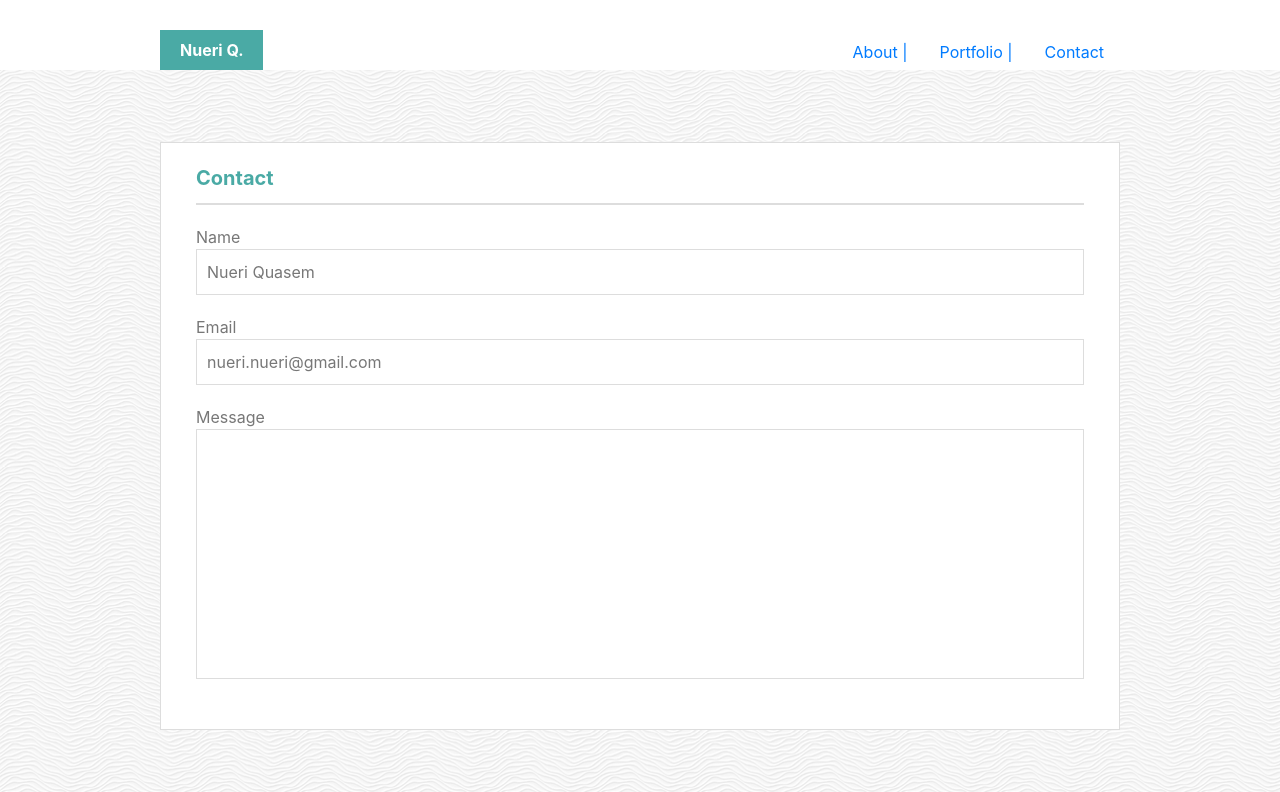
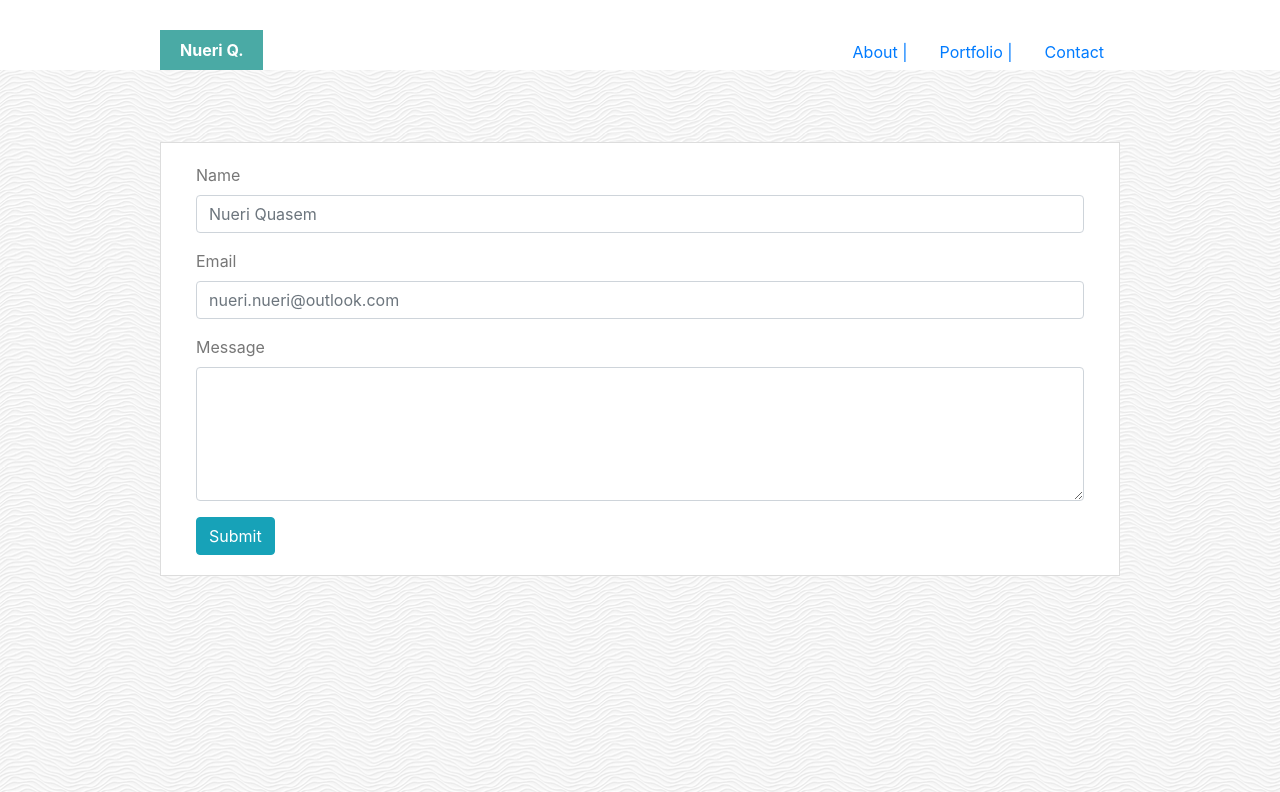
Before and after one commit to nueri9/Bootstrap-Portfolio, a plain HTML site: page contact.html in a window 1280 px wide. Shown: the top 792 px of the page. Drawn offline with nearby package versions, Linux system fonts and the light colour scheme.

Commit message:
replaced grid with form element for contact page and fixed the navbar for device resolution consistency

```diff
--- a/assets/css/style.css
+++ b/assets/css/style.css
@@ -99,22 +99,6 @@
     }
     /*contact*/
 
-    #row2,
-    #row4,
-    #row6 {
-        margin: 0 20px 0 20px;
-        padding-top: 20px;
+    .form_margins {
+        margin: 20px;
     }
-
-    #row3,
-    #row5,
-    #row7 {
-        margin: 0 20px 0 20px;
-        border: 1px solid #dddddd;
-        padding: 10px 0 10px 10px;
-    }
-
-    #row7 {
-        height: 250px;
-        margin-bottom: 50px;
-    }
--- a/contact.html
+++ b/contact.html
@@ -11,6 +11,7 @@
 
 <!--nav bar using a .navbar wrapping for color scheme-->
 <nav class="navbar navbar-light" style="background-color:white">
+    <div class="container">
         <div class="nav_container">
             <span class="name">Nueri Q.</span>
 
@@ -25,7 +26,10 @@
                     <a class="nav-link" href="contact.html">Contact</a>
                 </li>
 
+
+
             </ul>
+        </div>
     </div>
 
 </nav>
@@ -34,35 +38,27 @@
 
 <body>
     <div class="main_container">
-
         <div class="container" id="content">
-            <div class="row" id="row1">
-                <!--col-lg- is used because this yields a max container width of 960px-->
-                <div class="col-lg-12" id="title_style">Contact</div>
+            <form class="form_margins">
+                <div class="form-group">
+                    <label>Name</label>
+                    <input type="text" class="form-control" placeholder="Nueri Quasem">
                 </div>
-            <div class="row" id="row2">
-                <div class="col-lg-">Name</div>
-            </div>
-            <div class="row" id="row3">
-                <div class="col-lg-">Nueri Quasem</div>
+                <!--Email-->
+                <div class="form-group">
+                    <label for="exampleInputEmail1">Email</label>
+                    <input type="email" class="form-control" id="exampleInputEmail1" placeholder="nueri.nueri@outlook.com">
                 </div>
 
-            <div class="row" id="row4">
-                <div class="col-lg-">Email</div>
+                <div class="form-group">
+                    <label for="exampleFormControlTextarea1">Message</label>
+                    <textarea class="form-control" id="exampleFormControlTextarea1" rows="5"></textarea>
                 </div>
-            <div class="row" id="row5">
-                <div class="col-lg-">nueri.nueri@gmail.com</div>
+                <button type="submit" class="btn btn-info">Submit</button>
+            </form>
         </div>
 
-            <div class="row" id="row6">
-                <div class="col-lg-">Message</div>
-            </div>
 
-            <div class="row" id="row7">
-                <div class="col-lg-"></div>
-            </div>
-
-        </div>
 
 
     </div>
```
Also changed, not shown: index.html (+4 -0 lines), portfolio.html (+4 -0 lines). Lines whose indentation alone changed are shown as unchanged.
